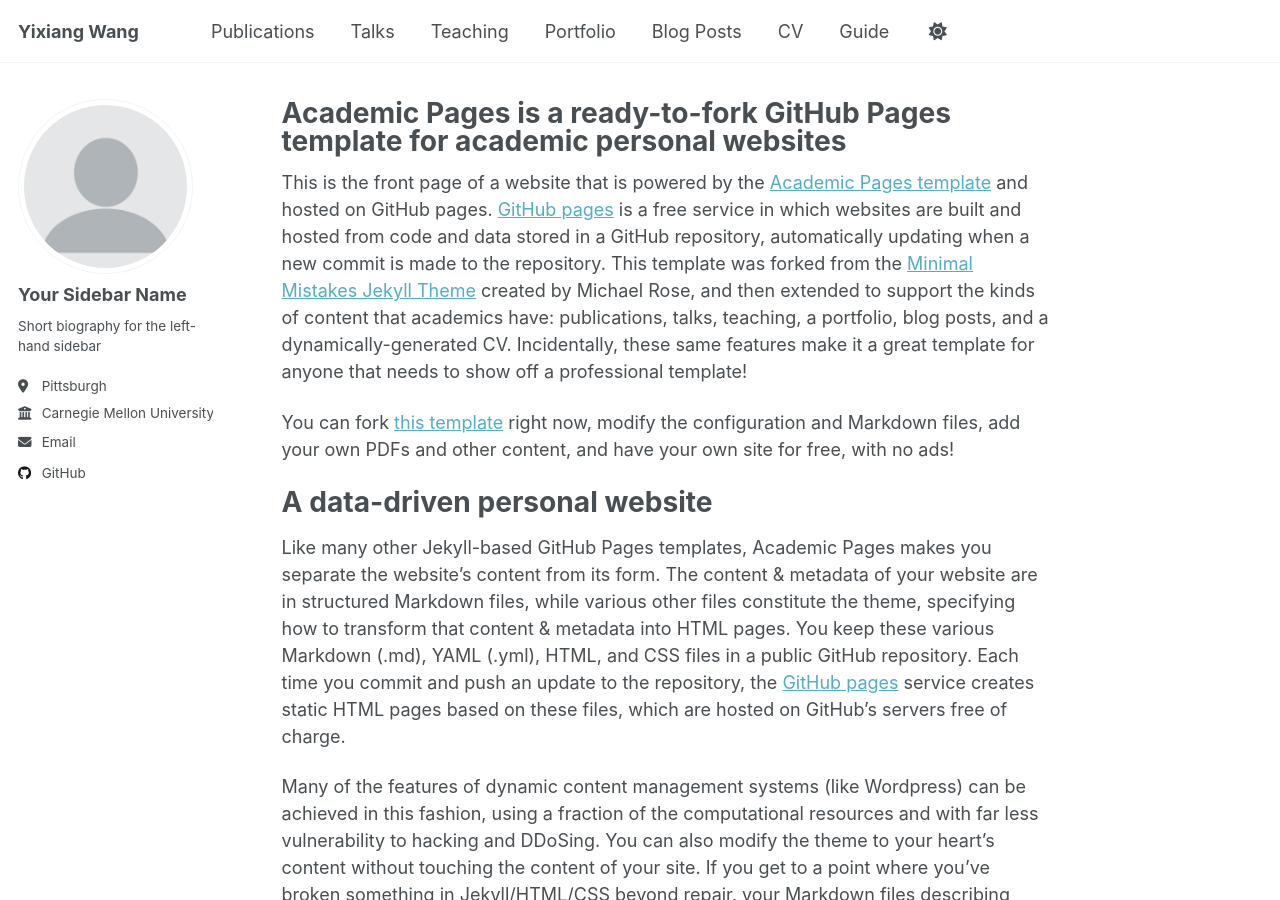
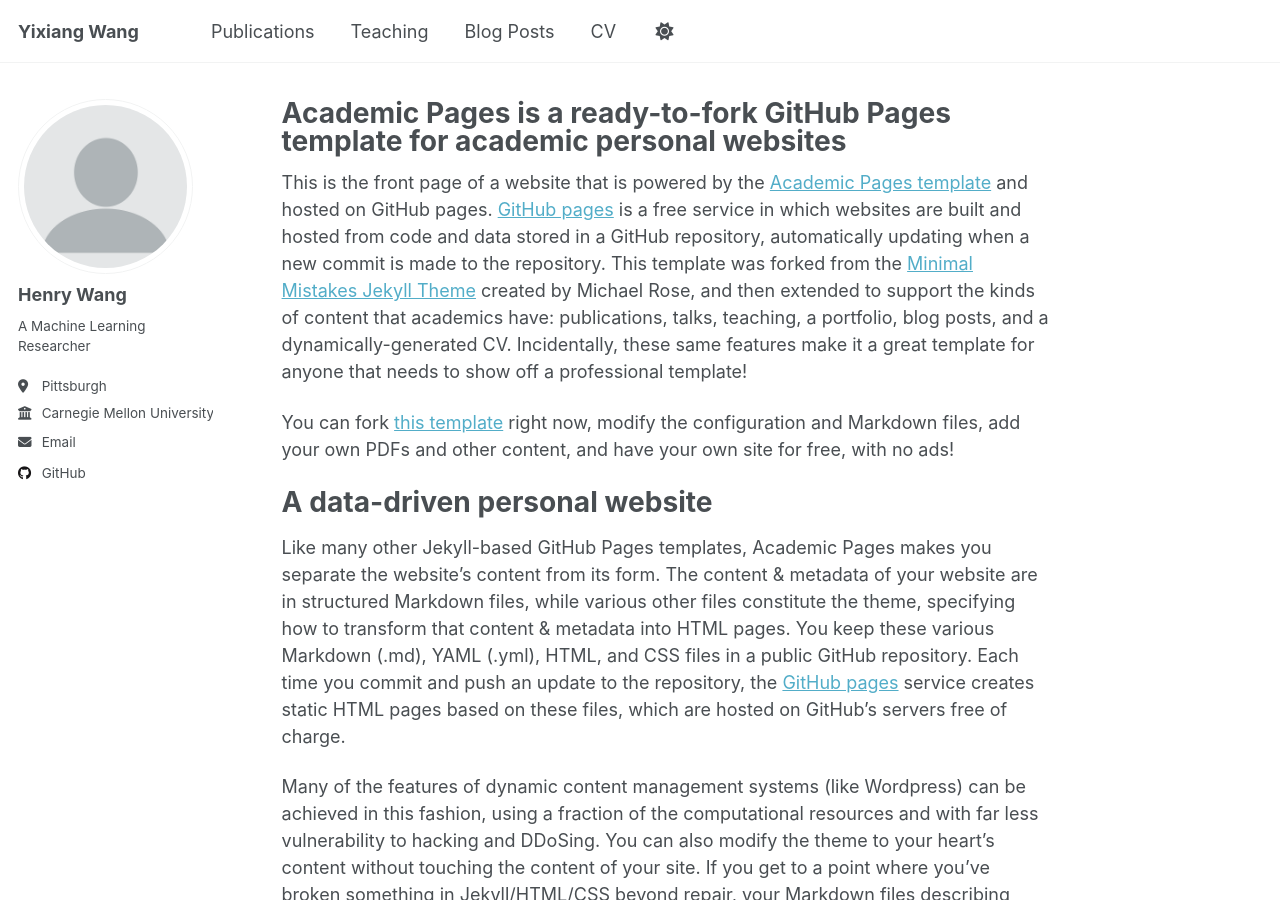
Before and after one commit to wangy8205165/wangy8205165.github.io, a Jekyll site: the page built from _pages/about.md, in a window 1280 px wide and 900 px high. Built offline with Jekyll 4.4.1, drawn with Linux system fonts in a browser that asks for light colours; a script that is not in the unit is left out.

Commit message:
initial commit

```diff
--- a/_config.yml
+++ b/_config.yml
@@ -23,9 +23,9 @@ repository               : "academicpages/academicpages.github.io"
 author:
   # Biographic information
   avatar           : "profile.png"
-  name             : "Your Sidebar Name"
+  name             : "Henry Wang"
   pronouns         : # example: "she/her"
-  bio              : "Short biography for the left-hand sidebar"
+  bio              : "A Machine Learning Researcher"
   location         : "Pittsburgh"
   employer         : "Carnegie Mellon University"
   uri              : # URL
@@ -47,7 +47,7 @@ author:
   bitbucket        : # Username - Update with your username on the site
   codepen          : # Username
   dribbble         : # Username
-  github           : "https://github.com/wangy8205165"
+  github           : "wangy8205165"
   kaggle           : # Username
   stackoverflow    : # User number or user number and name (i.e., use "1" or "1/jeff-atwood")
 
```
Also changed, not shown: _data/navigation.yml (+6 -6 lines).
